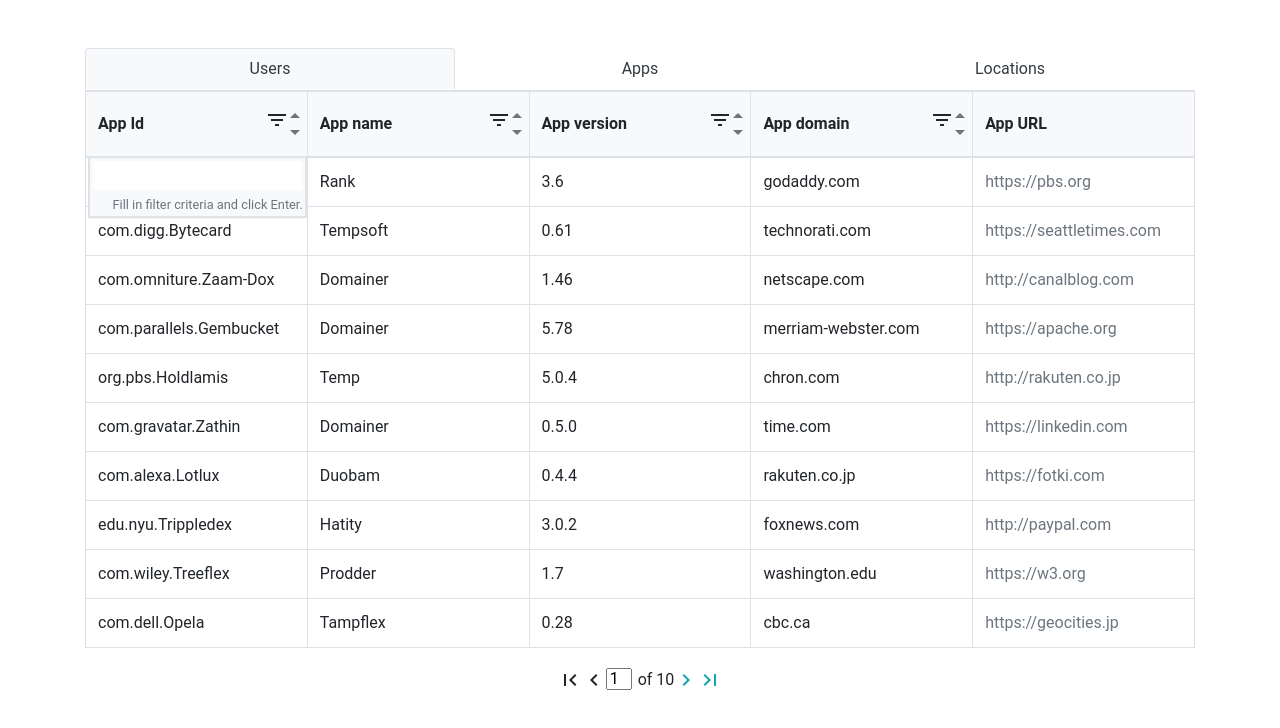
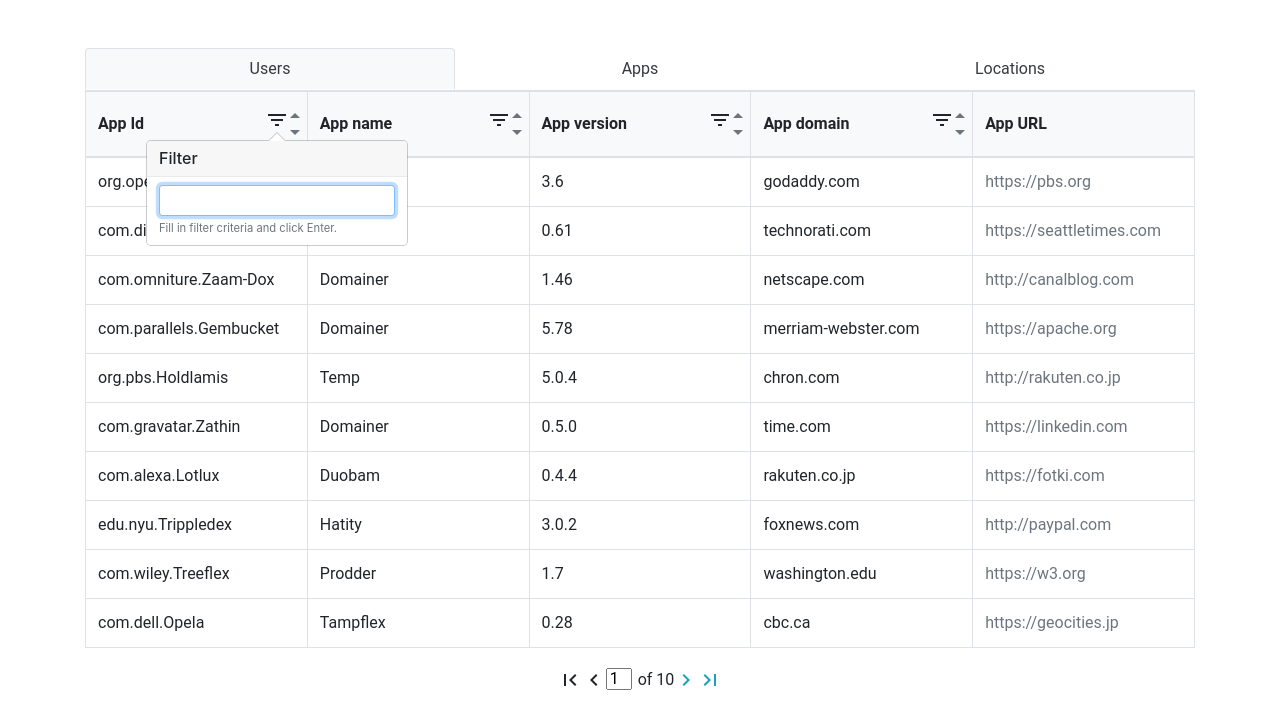
Before and after one commit to vmashnitskaya/datagrid, a React app: page /apps in a window 1280 px wide. Both pictures are taken after a click on the icon 276 px from the left and 120 px from the top of the page. Shown: the top 728 px of the page. Built offline with nearby package versions, Linux system fonts and the light colour scheme.

Commit message:
add filter component

```diff
--- a/src/components/Table/FilterPopUp.tsx
+++ b/src/components/Table/FilterPopUp.tsx
@@ -35,15 +35,6 @@ const FilterPopUp: FC<FilterPopUpProps> = ({
     }, [currentElementColumn, currentElementType, filteredColumnOpened]);
 
     return (
-        <div
-            role="button"
-            tabIndex={0}
-            className={clsx(
-                'filterPopUp',
-                'bg-light',
-                filteredColumnOpened !== currentElementColumn && 'hidden'
-            )}
-        >
         <form autoComplete="off" onSubmit={handleFilter}>
             {currentElementType === 'string' && (
                 <StringFilterContent
@@ -62,7 +53,6 @@ const FilterPopUp: FC<FilterPopUpProps> = ({
                 />
             )}
         </form>
-        </div>
     );
 };
 
--- a/src/components/Table/Filtering.tsx
+++ b/src/components/Table/Filtering.tsx
@@ -1,4 +1,6 @@
 import React, { ChangeEvent, FormEvent, FC } from 'react';
+import OverlayTrigger from 'react-bootstrap/OverlayTrigger';
+import Popover from 'react-bootstrap/Popover';
 import FilterControl from './FilterControl';
 import FilterPopUp from './FilterPopUp';
 
@@ -21,13 +23,10 @@ const Filtering: FC<FilteringProps> = ({
     handleInputProvided,
     currentElementType,
 }) => {
-    return (
-        <>
-            <FilterControl
-                currentElementColumn={currentElementColumn}
-                filteredColumnAndValue={filteredColumnAndValue}
-                handleFilterOpened={handleFilterOpened}
-            />
+    const popover = (
+        <Popover id="popover-basic">
+            <Popover.Title as="h3">Filter</Popover.Title>
+            <Popover.Content>
                 <FilterPopUp
                     filteredColumnOpened={filteredColumnOpened}
                     filteredColumnAndValue={filteredColumnAndValue}
@@ -36,6 +35,25 @@ const Filtering: FC<FilteringProps> = ({
                     handleInputProvided={handleInputProvided}
                     currentElementType={currentElementType}
                 />
+            </Popover.Content>
+        </Popover>
+    );
+    return (
+        <>
+            <OverlayTrigger
+                show={
+                    Boolean(filteredColumnOpened) && filteredColumnOpened === currentElementColumn
+                }
+                trigger="click"
+                placement="bottom"
+                overlay={popover}
+            >
+                <FilterControl
+                    currentElementColumn={currentElementColumn}
+                    filteredColumnAndValue={filteredColumnAndValue}
+                    handleFilterOpened={handleFilterOpened}
+                />
+            </OverlayTrigger>
         </>
     );
 };
--- a/src/components/Table/SelectFilterContent.tsx
+++ b/src/components/Table/SelectFilterContent.tsx
@@ -33,7 +33,7 @@ const SelectFilterContent = React.forwardRef<RefForInput, SelectFilterContentPro
                     checked={filteredColumnAndValue[currentColumnName] === 'female'}
                     onChange={(event) => handleInputProvided(event, currentColumnName)}
                 />
-                <input type="submit" className="btn btn-info btn-sm" />
+                <input type="submit" className="btn btn-info btn-sm" value="Filter" />
                 <HelpText value="Select filter criteria and click Filter." />
             </>
         );
```
Lines whose indentation alone changed are shown as unchanged.
